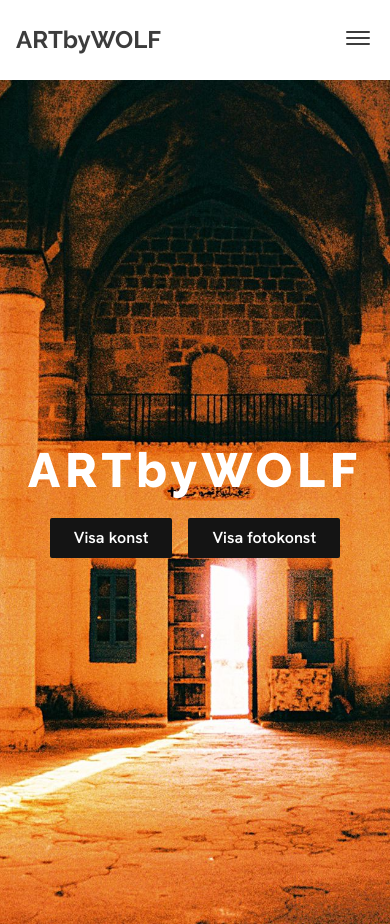
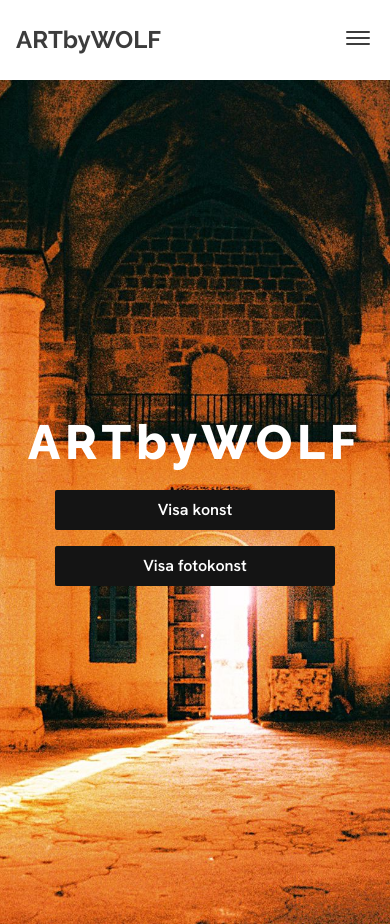
Before and after one commit to RozlinA/Art-Gallery-Degree-Project, a React (Vite) app: page / in a window 390 px wide. Built offline with nearby package versions, Linux system fonts and the light colour scheme; no server answers.

Commit message:
Adjust the styling of the CTA-buttons on the Home Page

```diff
--- a/src/pages/Home.tsx
+++ b/src/pages/Home.tsx
@@ -13,14 +13,14 @@ export const Home = () => {
             ARTbyWOLF
           </h1>
 
-          <div className="flex justify-center items-center gap-4">
+          <div className="w-full flex flex-col md:flex-row justify-center items-center gap-4">
             <Link to={"/konst"}>
-              <button className="bg-[#141414] text-white font-semibold py-2 px-6 hover:bg-[#3c3c3c] rounded-sm">
+              <button className="w-[280px] md:w-full bg-[#141414] text-white font-semibold py-2 px-6 hover:bg-[#3c3c3c] rounded-sm">
                 Visa konst
               </button>
             </Link>
             <Link to={"/fotokonst"}>
-              <button className="bg-[#141414] text-white font-semibold py-2 px-6 hover:bg-[#3c3c3c] rounded-sm">
+              <button className="w-[280px] md:w-full bg-[#141414] text-white font-semibold py-2 px-6 hover:bg-[#3c3c3c] rounded-sm">
                 Visa fotokonst
               </button>
             </Link>
```
